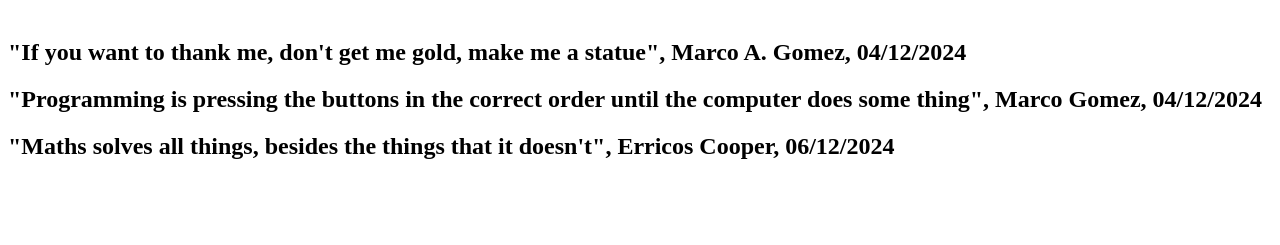
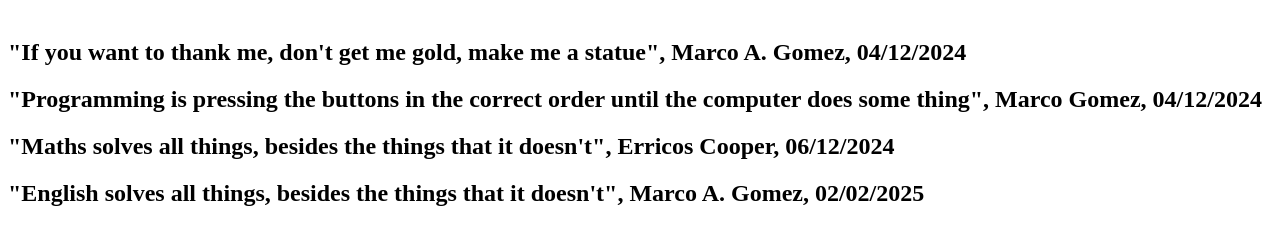
Before and after one commit to Dr-Gomez/Blotes, a plain HTML site: page index.html in a window 1280 px wide. Shown: the part 79-324 px from the top of the page. Drawn offline with Linux system fonts and the light colour scheme.

Commit message:
update index.html

```diff
--- a/index.html
+++ b/index.html
@@ -10,5 +10,6 @@
     <h2>"If you want to thank me, don't get me gold, make me a statue", Marco A. Gomez, 04/12/2024</h2>
     <h2>"Programming is pressing the buttons in the correct order until the computer does some thing", Marco Gomez, 04/12/2024</h2>
     <h2>"Maths solves all things, besides the things that it doesn't", Erricos Cooper, 06/12/2024</h2>
+    <h2>"English solves all things, besides the things that it doesn't", Marco A. Gomez, 02/02/2025</h2>
   </body>
 </html>
```
